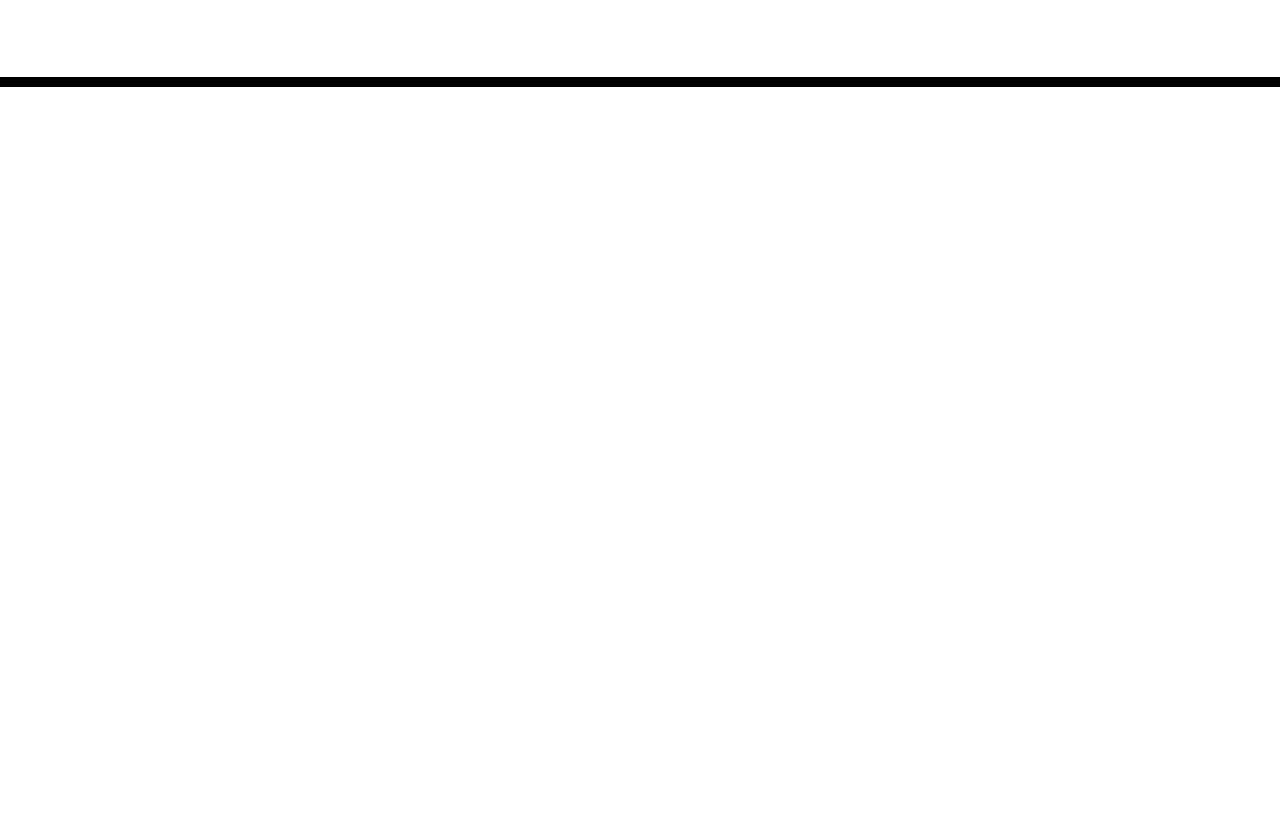
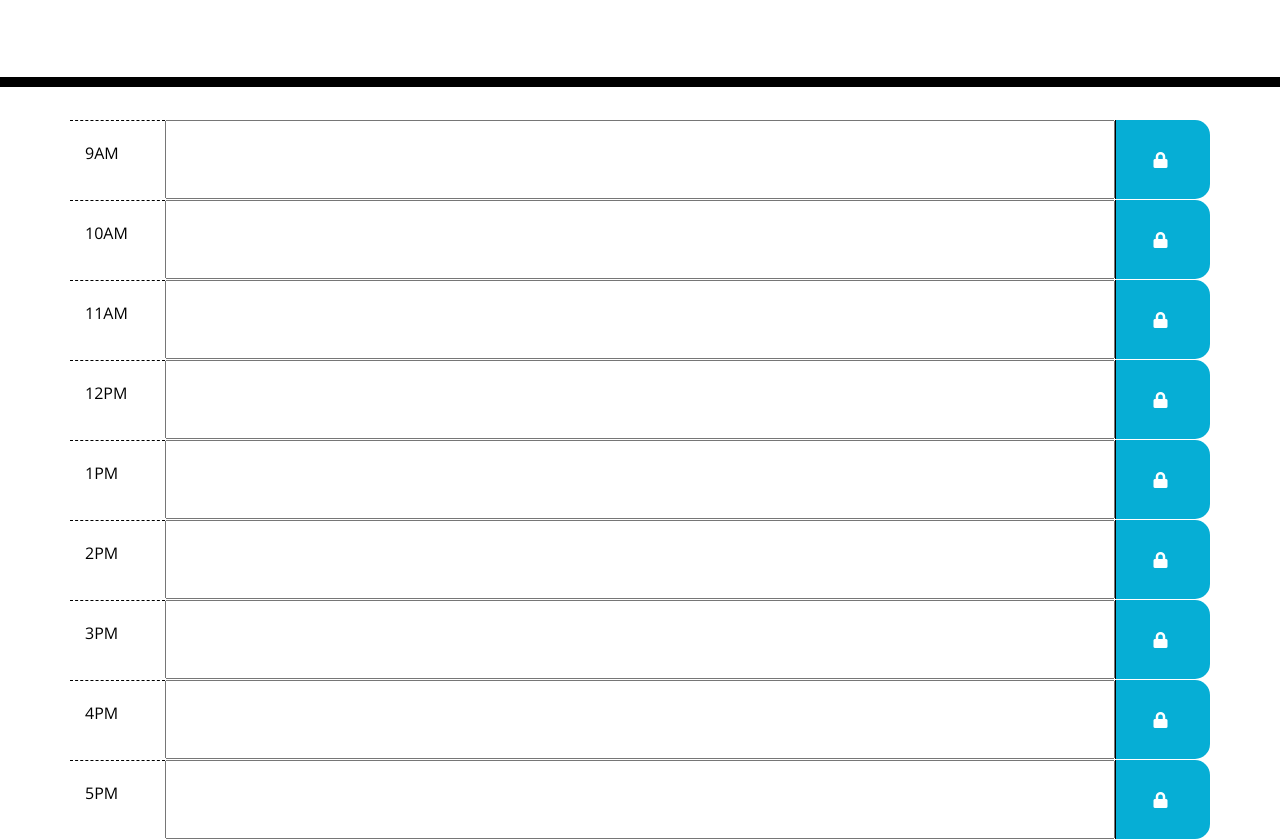
Before and after one commit to ethanfregien2233/workday-scheduler2, a plain HTML site: page index.html in a window 1280 px wide. Shown: the part 181-1020 px from the top of the page. Before the commit the page ends 800 px from the top, so only its background shows below. Drawn offline with nearby package versions, Linux system fonts and the light colour scheme.

Commit message:
added timeblocks and styled icons

```diff
--- a/index.html
+++ b/index.html
@@ -29,10 +29,64 @@
       <p id="currentDay" class="lead"></p>
     </header>
     <div class="container">
-      <!-- Timeblocks go here -->
-    </div>
+      <div class="row">
+         <div class="col-md-1 hour pt-4">9AM</div>
+         <input id="9Row" class="user-event-input col-md-10 event-input-block">
+         <div class="col-md-1 saveBtn" data-hour=9><i class="fas fa-lock" aria-hidden="true"></i></div>
+      </div>
+
+     <div class="row">
+       <div class="col-md-1 hour pt-4">10AM</div>
+       <input id="10Row" class="user-event-input col-md-10 event-input-block">
+       <div class="col-md-1 saveBtn" data-hour=10><i class="fas fa-lock" aria-hidden="true"></i></div>
+     </div>
+
+     <div class="row">
+       <div class="col-md-1 hour pt-4">11AM</div>
+       <input id="11Row" class="user-event-input col-md-10 event-input-block">
+       <div class="col-md-1 saveBtn" data-hour=11><i class="fas fa-lock" aria-hidden="true"></i></div>
+     </div>
+
+     <div class="row">
+       <div class="col-md-1 hour pt-4">12PM</div>
+       <input id="12Row" class="user-event-input col-md-10 event-input-block">
+       <div class="col-md-1 saveBtn" data-hour=12><i class="fas fa-lock" aria-hidden="true"></i></div>
+     </div>
+
+     <div class="row">
+       <div class="col-md-1 hour pt-4">1PM</div>
+       <input id="1Row" class="user-event-input col-md-10 event-input-block">
+       <div class="col-md-1 saveBtn" data-hour=1><i class="fas fa-lock" aria-hidden="true"></i></div>
+     </div>
+
+     <div class="row">
+       <div class="col-md-1 hour pt-4">2PM</div>
+       <input id="2Row" class="user-event-input col-md-10 event-input-block">
+       <div class="col-md-1 saveBtn" data-hour=2><i class="fas fa-lock" aria-hidden="true"></i></div>
+     </div>
+
+      <div class="row">
+       <div class="col-md-1 hour pt-4">3PM</div>
+       <input id="3Row" class="user-event-input col-md-10 event-input-block">
+       <div class="col-md-1 saveBtn" data-hour=3><i class="fas fa-lock" aria-hidden="true"></i></div>
+     </div>
+
+     <div class="row">
+       <div class="col-md-1 hour pt-4">4PM</div>
+       <input id="4Row" class="user-event-input col-md-10 event-input-block">
+       <div class="col-md-1 saveBtn" data-hour=4><i class="fas fa-lock" aria-hidden="true"></i></div>
+     </div>
+
+     <div class="row">
+       <div class="col-md-1 hour pt-4">5PM</div>
+       <input id="5Row" class="user-event-input col-md-10 event-input-block">
+       <div class="col-md-1 saveBtn" data-hour=5><i class="fas fa-lock" aria-hidden="true"></i></div>
+     </div>
+
+   </div>
 
     <script src="https://code.jquery.com/jquery-3.4.1.min.js"></script>
     <script src="https://cdnjs.cloudflare.com/ajax/libs/moment.js/2.24.0/moment.min.js"></script>
+    <script src="script.js"></script>
   </body>
 </html>
--- a/style.css
+++ b/style.css
@@ -2,6 +2,14 @@ body {
   font-family: 'Open Sans', sans-serif;
   font-size: 16px;
   line-height: 1;
+}
+
+.fas {
+  position: absolute;
+  height: 20px;
+  width: 20px;
+  top: 40%;
+  left: 40%;
 }
 
 textarea{
```
Also changed, not shown: script.js (added).
